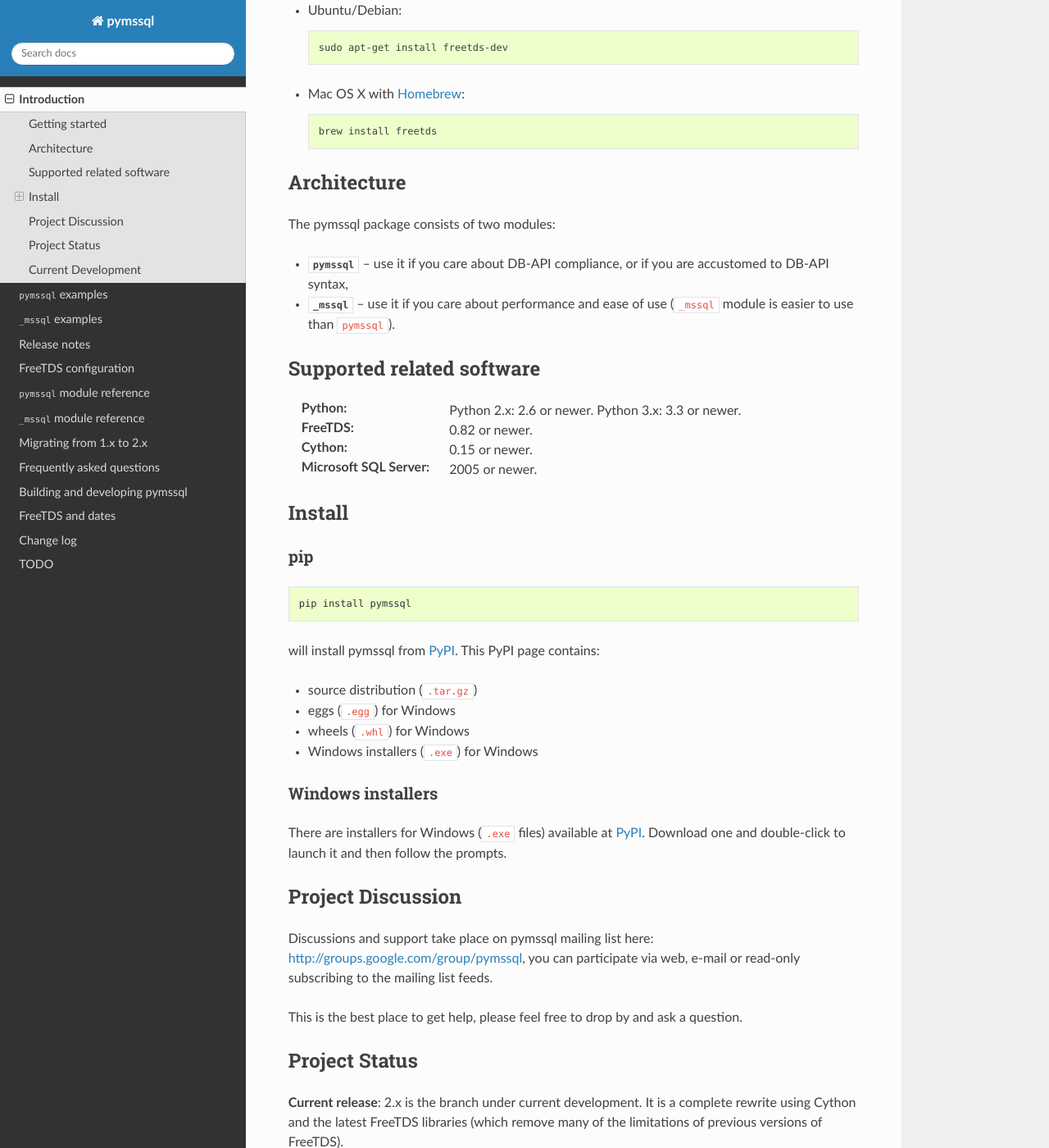
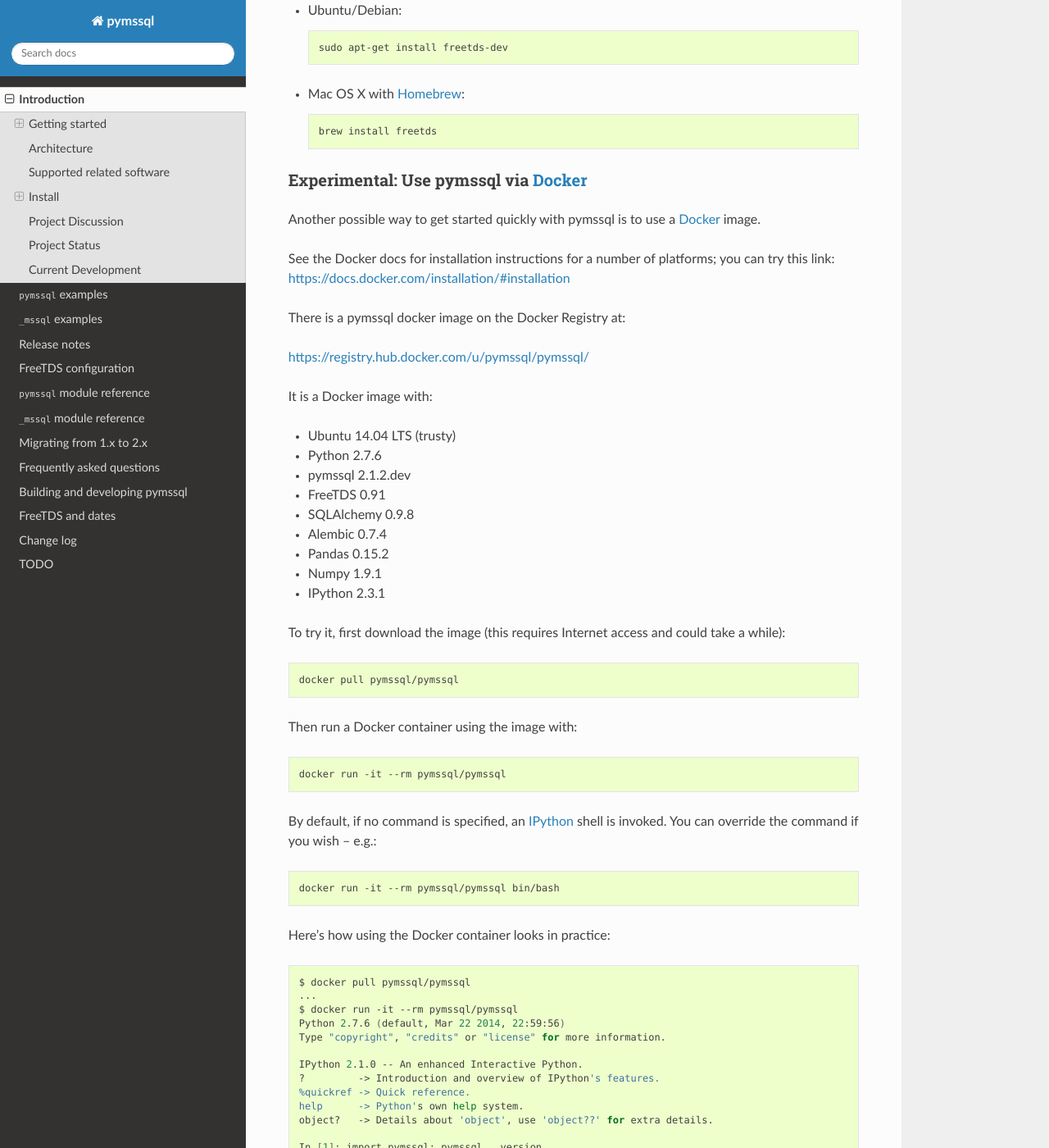
Before and after one commit to pymssql/pymssql, a Sphinx documentation site: the page built from docs/intro.rst, in a window 1280 px wide and 1400 px high, scrolled down 475 px. Shown: the whole window at 82% size. Built offline with Sphinx 7.4.7 and the Read the Docs theme 2.0.0, drawn with Linux system fonts in a browser that asks for light colours; some of the changed text lies outside the part shown.

Commit message:
intro.rst: Add instructions for using Docker image

```diff
--- a/docs/intro.rst
+++ b/docs/intro.rst
@@ -31,6 +31,77 @@
   .. code-block:: bash
 
       brew install freetds
+
+
+Experimental: Use pymssql via `Docker <https://www.docker.com/>`_
+-----------------------------------------------------------------
+
+Another possible way to get started quickly with pymssql is to use a `Docker
+<https://www.docker.com/>`_ image.
+
+See the Docker docs for installation instructions for a number of platforms;
+you can try this link: https://docs.docker.com/installation/#installation
+
+There is a pymssql docker image on the Docker Registry at:
+
+https://registry.hub.docker.com/u/pymssql/pymssql/
+
+It is a Docker image with:
+
+* Ubuntu 14.04 LTS (trusty)
+* Python 2.7.6
+* pymssql 2.1.2.dev
+* FreeTDS 0.91
+* SQLAlchemy 0.9.8
+* Alembic 0.7.4
+* Pandas 0.15.2
+* Numpy 1.9.1
+* IPython 2.3.1
+
+To try it, first download the image (this requires Internet access and could
+take a while):
+
+.. code-block:: bash
+
+    docker pull pymssql/pymssql
+
+Then run a Docker container using the image with:
+
+.. code-block:: bash
+
+    docker run -it --rm pymssql/pymssql
+
+By default, if no command is specified, an `IPython <http://ipython.org>`_
+shell is invoked. You can override the command if you wish -- e.g.:
+
+.. code-block:: bash
+
+    docker run -it --rm pymssql/pymssql bin/bash
+
+Here's how using the Docker container looks in practice:
+
+.. code-block:: bash
+
+    $ docker pull pymssql/pymssql
+    ...
+    $ docker run -it --rm pymssql/pymssql
+    Python 2.7.6 (default, Mar 22 2014, 22:59:56)
+    Type "copyright", "credits" or "license" for more information.
+
+    IPython 2.1.0 -- An enhanced Interactive Python.
+    ?         -> Introduction and overview of IPython's features.
+    %quickref -> Quick reference.
+    help      -> Python's own help system.
+    object?   -> Details about 'object', use 'object??' for extra details.
+
+    In [1]: import pymssql; pymssql.__version__
+    Out[1]: u'2.1.1'
+
+    In [2]: import sqlalchemy; sqlalchemy.__version__
+    Out[2]: '0.9.7'
+
+    In [3]: import pandas; pandas.__version__
+    Out[3]: '0.14.1'
 
 
 Architecture
```
